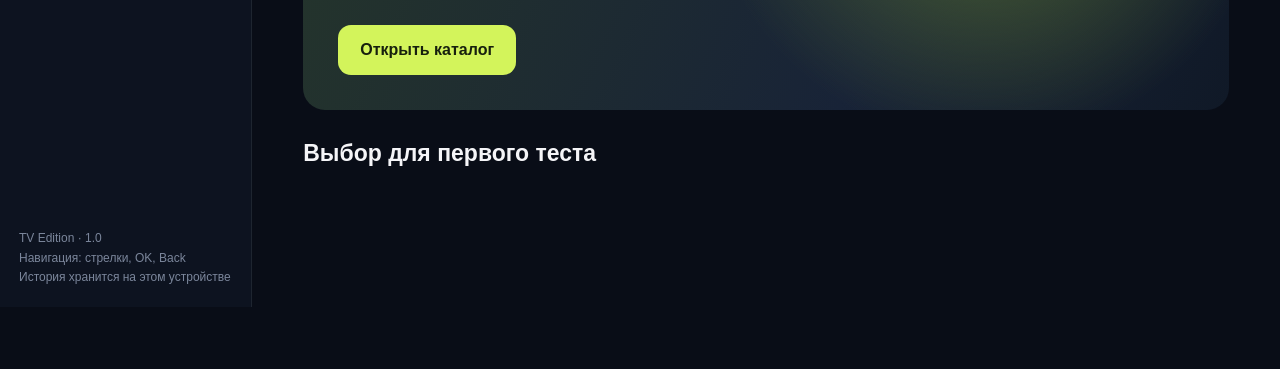
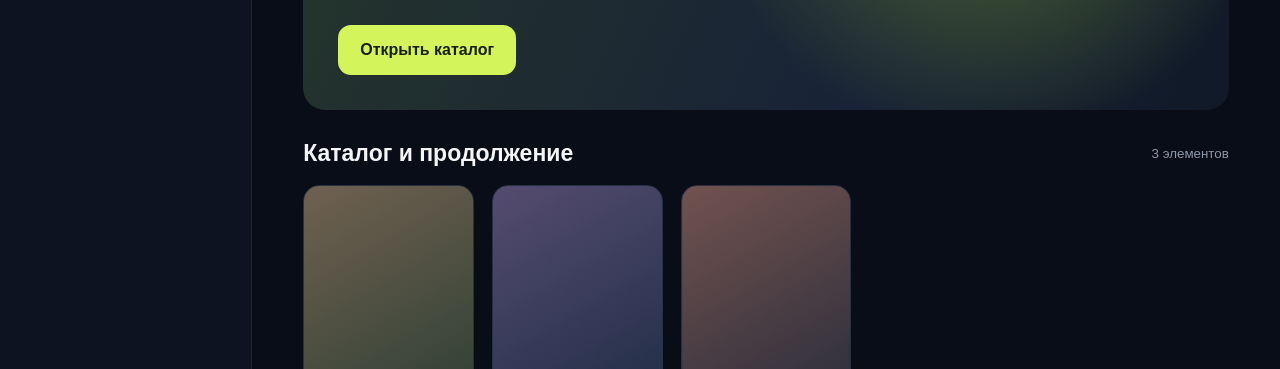
Before and after one commit to alexandr-14121983/LazyMedia-VIDAA, a plain HTML site: page index.html in a window 1280 px wide. Shown: the part 493-862 px from the top of the page. Before the commit the page ends 800 px from the top, so only its background shows below. Drawn offline with Linux system fonts and the light colour scheme.

Commit message:
Fix startup error blocking TV remote controls and search

```diff
--- a/index.html
+++ b/index.html
@@ -11,8 +11,8 @@
 <div id="filters" class="source-filters hidden"><button data-source="all" class="active">Все источники</button><button data-source="archive">▶ Internet Archive</button><button data-source="nasa">▶ NASA Video</button><button data-source="commons">▶ Wikimedia</button><button data-source="tvmaze">Сериалы · TVMaze</button><button data-source="itunes">Фильмы · Apple</button></div>
 <script>
 (function(){'use strict';
-$('searchbar').insertAdjacentElement('afterend',$('filters'));
 var $=function(id){return document.getElementById(id)},dbKey='lazyvidaa-v1',db={favorites:[],history:{}};try{var saved=JSON.parse(localStorage.getItem(dbKey)||'{}');if(saved&&typeof saved==='object'){db.favorites=Array.isArray(saved.favorites)?saved.favorites:[];db.history=saved.history||{}}}catch(e){}function persist(){try{localStorage.setItem(dbKey,JSON.stringify(db))}catch(e){notice('Сохранение недоступно: память браузера ограничена')}}function notice(s){$('toast').textContent=s;$('toast').classList.remove('hidden');setTimeout(function(){$('toast').classList.add('hidden')},2600)}function esc(s){return String(s||'').replace(/[&<>"']/g,function(x){return {'&':'&amp;','<':'&lt;','>':'&gt;','"':'&quot;','>':'&gt;',"'":'&quot;'}[x]})}function strip(s){return String(s||'').replace(/<[^>]*>/g,'').replace(/\s+/g,' ').trim()}function save(){persist();render()}
+$('searchbar').parentNode.insertBefore($('filters'),$('searchbar').nextSibling);
 var demos=[{id:'demo-bunny',title:'Big Buck Bunny',year:'2008',type:'Тестовое видео',description:'Открытый короткометражный анимационный фильм Blender Foundation. Проверяем видеоплеер и сохранение позиции.',video:'https://storage.googleapis.com/gtv-videos-bucket/sample/BigBuckBunny.mp4',color:['#706151','#273c30'],emoji:'🐰',duration:596},{id:'demo-elephants',title:'Elephants Dream',year:'2006',type:'Тестовое видео',description:'Открытый анимационный фильм Blender Foundation. Доступен прямой тестовый поток.',video:'https://storage.googleapis.com/gtv-videos-bucket/sample/ElephantsDream.mp4',color:['#554c70','#1a2a42'],emoji:'✦',duration:654},{id:'demo-sintel',title:'Sintel',year:'2010',type:'Тестовое видео',description:'Короткометражная анимация Blender. Проверка продолжения воспроизведения.',video:'https://media.w3.org/2010/05/sintel/trailer.mp4',color:['#72524f','#232a39'],emoji:'✧',duration:52}];var catalog=demos.slice(),page='home',current=null,oldFocus=null,playing=null;
 function poster(item){var style=item.image?'background-image:linear-gradient(to top,rgba(0,0,0,.55),transparent 55%),url('+JSON.stringify(item.image).slice(1,-1)+')':'--a:'+item.color[0]+';--b:'+item.color[1];return '<div class="poster" style="'+style+'">'+(item.image?'':item.emoji||'✦')+'</div>'}
 function serialize(item){return {id:item.id,title:item.title,year:item.year,type:item.type,source:item.source||'',remoteId:item.remoteId||'',preview:!!item.preview,description:item.description,video:item.video||'',image:item.image||'',color:item.color||['#53617e','#192d37'],emoji:item.emoji||'✦',duration:item.duration||0}}
```
